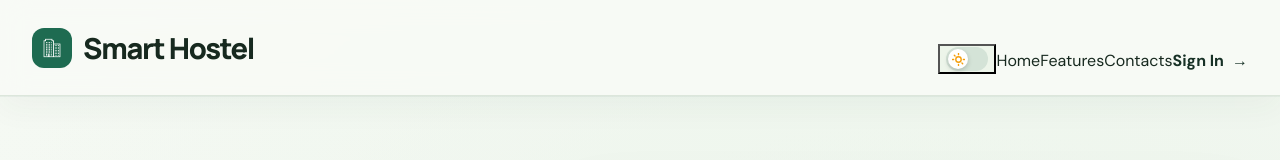
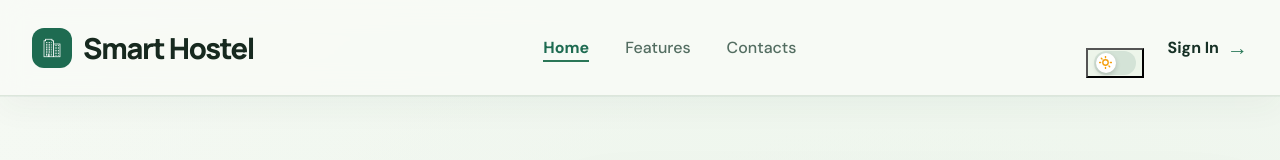
Before and after one commit to Rishiiii-i/Hostel-Management-System, a React (Vite) app in the folder frontend/: page / in a window 1280 px wide. Shown: the top 160 px of the page. Built offline with nearby package versions, Linux system fonts and the light colour scheme; no server answers.

Commit message:
Update navbar styles and structure to align links and actions correctly

```diff
--- a/frontend/src/components/Navbar.css
+++ b/frontend/src/components/Navbar.css
@@ -93,6 +93,25 @@ html.dark .nav-links a:hover {
   width: 100%;
 }
 
+.nav-links a.active {
+  color: #1e6b51;
+  font-weight: 700;
+}
+
+html.dark .nav-links a.active {
+  color: #38b387;
+}
+
+.nav-links a.active::after {
+  width: 100%;
+}
+
+.nav-right-actions {
+  display: flex;
+  align-items: center;
+  gap: 24px;
+}
+
 .nav .login {
   font-size: 16px;
   font-weight: 800;
@@ -107,13 +126,22 @@ html.dark .nav .login {
   color: #e2f0e6;
 }
 
-.nav .login b {
+.nav button.login {
+  background: none;
+  border: none;
+  cursor: pointer;
+  font-family: inherit;
+  padding: 10px 0;
+}
+
+.nav .login .login-arrow {
   color: #2b7959;
   font-size: 21px;
   transition: transform 0.18s ease;
+  display: inline-block;
 }
 
-.nav .login:hover b {
+.nav .login:hover .login-arrow {
   transform: translateX(4px);
 }
 
--- a/frontend/src/components/Navbar.jsx
+++ b/frontend/src/components/Navbar.jsx
@@ -25,31 +25,21 @@ export default function Navbar() {
         {' '}Smart Hostel
       </a>
 
-      <div className="nav-right-actions">
-        <ThemeToggle />
-
+      <div className="nav-links">
         <a className={`nav-link-item ${activeHash === '#home' ? 'active' : ''}`} href="#home">Home</a>
         <a className={`nav-link-item ${activeHash === '#features' ? 'active' : ''}`} href="#features">Features</a>
         <a className={`nav-link-item ${activeHash === '#contact' ? 'active' : ''}`} href="#contact">Contacts</a>
         {user && <a className={`nav-link-item ${activeHash === '#dashboard' ? 'active' : ''}`} href="#dashboard">Dashboard</a>}
+      </div>
+
+      <div className="nav-right-actions">
+        <ThemeToggle />
 
         {user ? (
           <button
             type="button"
             onClick={logOut}
             className="login"
-            style={{
-              background: 'none',
-              border: 'none',
-              cursor: 'pointer',
-              color: 'var(--text-primary)',
-              fontFamily: 'inherit',
-              fontSize: 'inherit',
-              display: 'inline-flex',
-              alignItems: 'center',
-              gap: '0.25rem',
-              padding: 0
-            }}
           >
             Logout <span className="login-arrow">→</span>
           </button>
```
